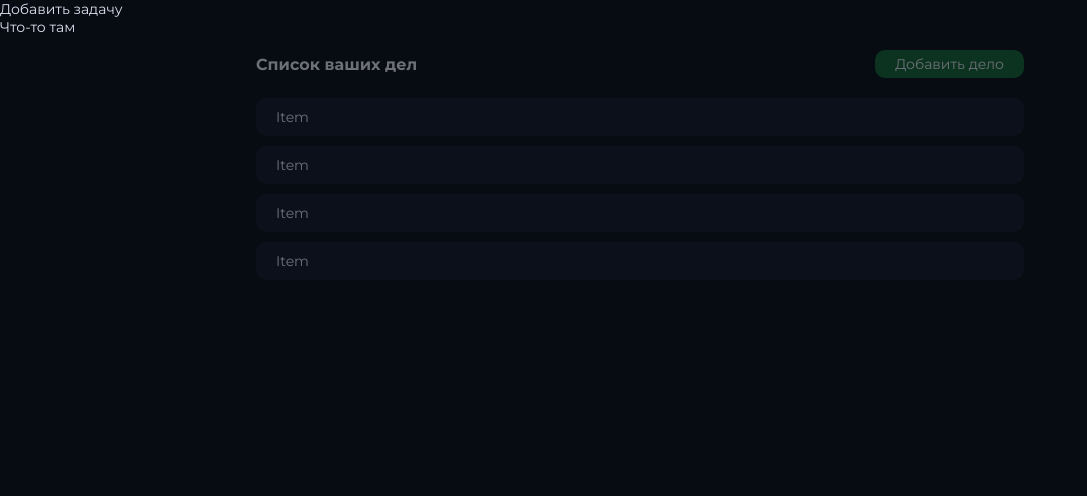
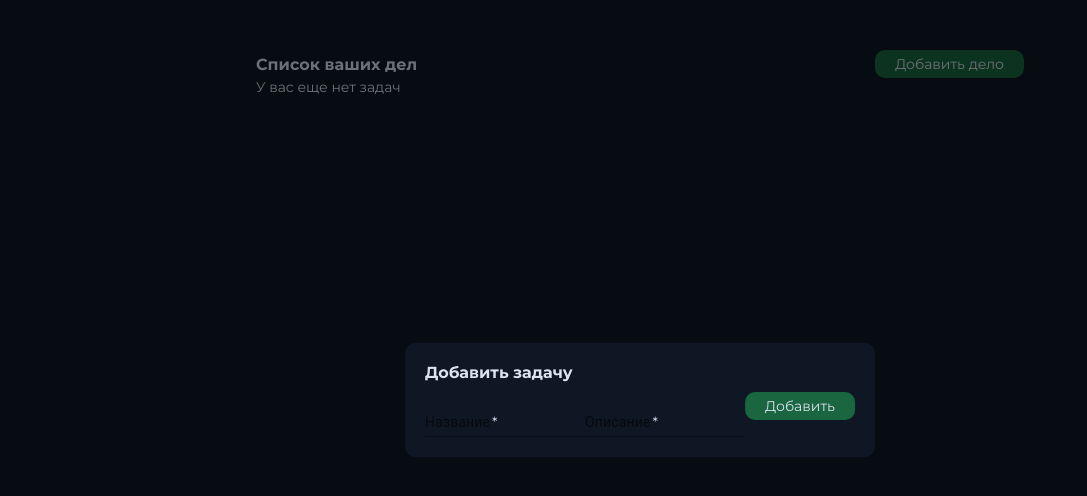
Before and after one commit to soft-suroleb/todo, a React app: page / in a window 1280 px wide. Both pictures are taken after a click on the button "Добавить дело". Shown: the top 496 px of the page, without its empty margins (0-1087 px from the left). Built offline with nearby package versions, Linux system fonts and the light colour scheme.

Commit message:
add form to create task

```diff
--- a/src/components/header/header.tsx
+++ b/src/components/header/header.tsx
@@ -1,13 +1,75 @@
-import React from "react"
+import React, { useCallback, useState } from "react"
 import './header.scss';
 import { Button } from "../button/button";
 import { useModal } from "../hooks/use-modal";
+import TextField from "@mui/material/TextField";
+import { TodoTask } from "../todo/todo";
 
 export interface HeaderProps {
-    onAddTodo?: () => void;
+    onAddTodo?: (task: TodoTask) => void;
+}
+
+export interface AddTodoFormProps {
+    onSubmit: (task: TodoTask) => void;
+}
+
+const AddTodoForm: React.FC<AddTodoFormProps> = (props) => {
+    const [task, setTask] = useState<TodoTask>();
+
+    const onChangeTitle = (title: string) => {
+        setTask(prev => ({ ...prev, title }));
+    }
+
+    const onChangeDescription = (description: string) => {
+        setTask(prev => ({ ...prev, description }));
+    }
+
+    const onSubmit = () => {
+        props.onSubmit(task);
+        setTask(undefined);
+    }
+
+    return (
+        <div>
+            <TextField
+                label="Название"
+                variant="standard"
+                multiline
+                required
+                value={task?.title}
+                onChange={(e) => onChangeTitle(e.target.value)}
+            />
+            <TextField
+                label="Описание"
+                variant="standard"
+                multiline
+                required
+                value={task?.description}
+                onChange={(e) => onChangeDescription(e.target.value)}
+            />
+            <Button
+                text={"Добавить"}
+                onClick={onSubmit}
+            />
+        </div>
+    )
 }
 
 export const Header: React.FC<HeaderProps> = (props) => {
+    const { showModal, closeModal } = useModal();
+
+    const onSubmit = (value: TodoTask) => {
+        props.onAddTodo(value);
+        closeModal();
+    };
+
+    const onAddClick = () => {
+        showModal({
+            title: 'Добавить задачу',
+            content: <AddTodoForm onSubmit={onSubmit} />
+        })
+    }
+
     return (
         <header className="header">
             <span className="header__title">
@@ -15,7 +77,7 @@ export const Header: React.FC<HeaderProps> = (props) => {
             </span>
             <Button
                 text={'Добавить дело'}
-                onClick={props.onAddTodo}
+                onClick={onAddClick}
             />
         </header>
     )
--- a/src/components/modal/modal.scss
+++ b/src/components/modal/modal.scss
@@ -0,0 +1,17 @@
+.modal {
+    background-color: var(--bg-color-20);
+    display: flex;
+    gap: var(--elements-gap);
+    flex-direction: column;
+    position: absolute;
+    top: 50%;
+    left: 50%;
+    padding: 20px;
+    border-radius: 10px;
+    transform: translate(-50%, -50%);
+
+    &__title {
+        font-weight: 700;
+        font-size: 16px;
+    }
+}
--- a/src/components/modal/modal.tsx
+++ b/src/components/modal/modal.tsx
@@ -5,6 +5,7 @@ import {
 } from '@mui/material';
 import React from 'react';
 import { useModal } from '../hooks/use-modal';
+import './modal.scss';
 
 export interface ModalProps extends Omit<BaseModalProps, 'content' | 'open' | 'children'> {
     title: string;
--- a/src/components/todo/todo.scss
+++ b/src/components/todo/todo.scss
@@ -3,14 +3,14 @@
     padding-top: 50px;
 }
 
-.todos-container {
+.todo-container {
     display: flex;
     flex-direction: column;
     gap: var(--elements-gap);
     margin-top: var(--section-gap);
 }
 
-.todos-item {
+.todo-item {
     background: var(--bg-color-30);
     border-radius: 10px;
     padding: 10px 20px;
--- a/src/components/todo/todo.tsx
+++ b/src/components/todo/todo.tsx
@@ -1,28 +1,56 @@
-import React from 'react';
+import React, { useState } from 'react';
 import { Header } from '../header/header';
-import { useModal } from '../hooks/use-modal';
 
 import './todo.scss';
 
+export enum TodoTaskStatus {
+    Active = 'active',
+    Done = 'done',
+    Deleted = 'delete',
+}
+
+export interface TodoTask {
+    id: number;
+    title: string;
+    description: string;
+    status: TodoTaskStatus;
+}
+
 export const Todo = () => {
-    const { showModal } = useModal();
-
-    const addTodo = () => {
-        showModal({
-            title: 'Добавить задачу',
-            content: 'Что-то там'
+    const [tasks, setTasks] = useState<TodoTask[]>([]);
+    // console.log(tasks);
+    const onAddTodo = (task: TodoTask) => {
+        setTasks(prev => {
+            console.log(task);
+            return [
+                {
+                    ...task,
+                    status: TodoTaskStatus.Active,
+                    id: Math.max(...prev.map(item => item.id)) + 1
+                },
+                ...prev,
+            ]
         })
     }
 
     return (
         <div className="todo">
-            <Header onAddTodo={addTodo} />
-            <div className="todos-container">
-                <div className="todos-item">Item</div>
-                <div className="todos-item">Item</div>
-                <div className="todos-item">Item</div>
-                <div className="todos-item">Item</div>
-            </div>
+            <Header onAddTodo={onAddTodo} />
+            {tasks.length ? (
+                <div className="todo-container">
+                    {tasks.map((task, idx) => (
+                        <div
+                            className='todo-item'
+                            key={idx}
+                        >
+                            {task.title}
+                        </div>
+                    ))}
+                </div>
+
+            ) : (
+                <div className="todo-empty">{"У вас еще нет задач"}</div>
+            )}
         </div>
     )
 }
```
